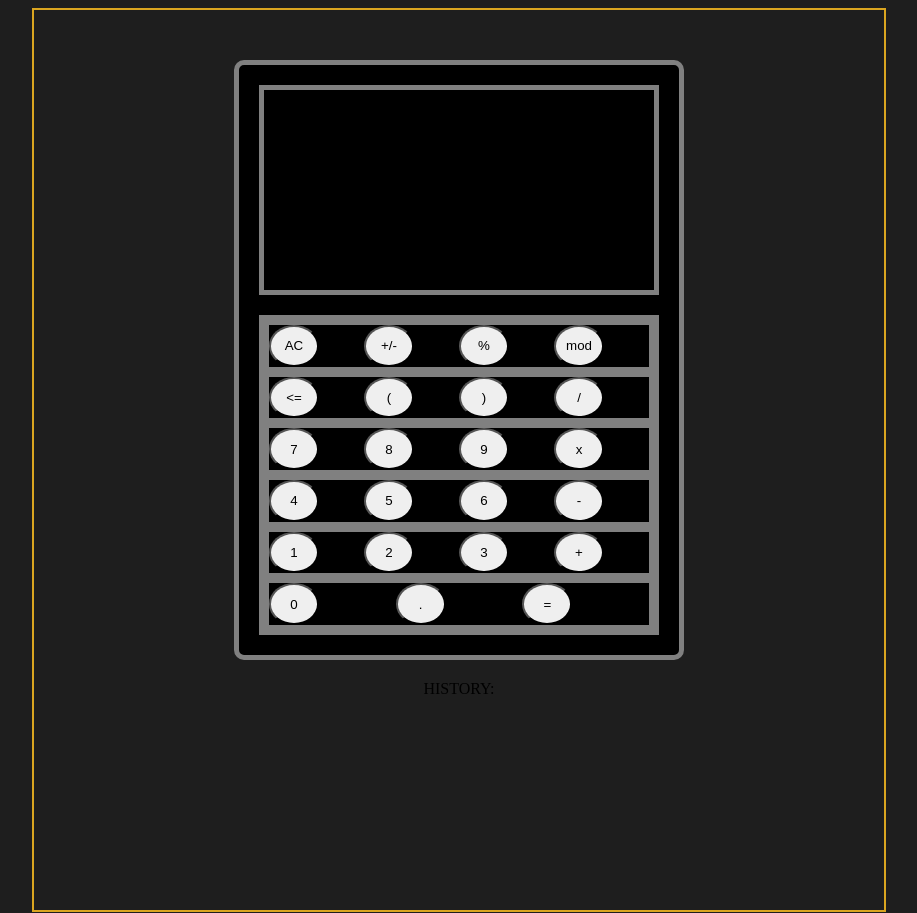
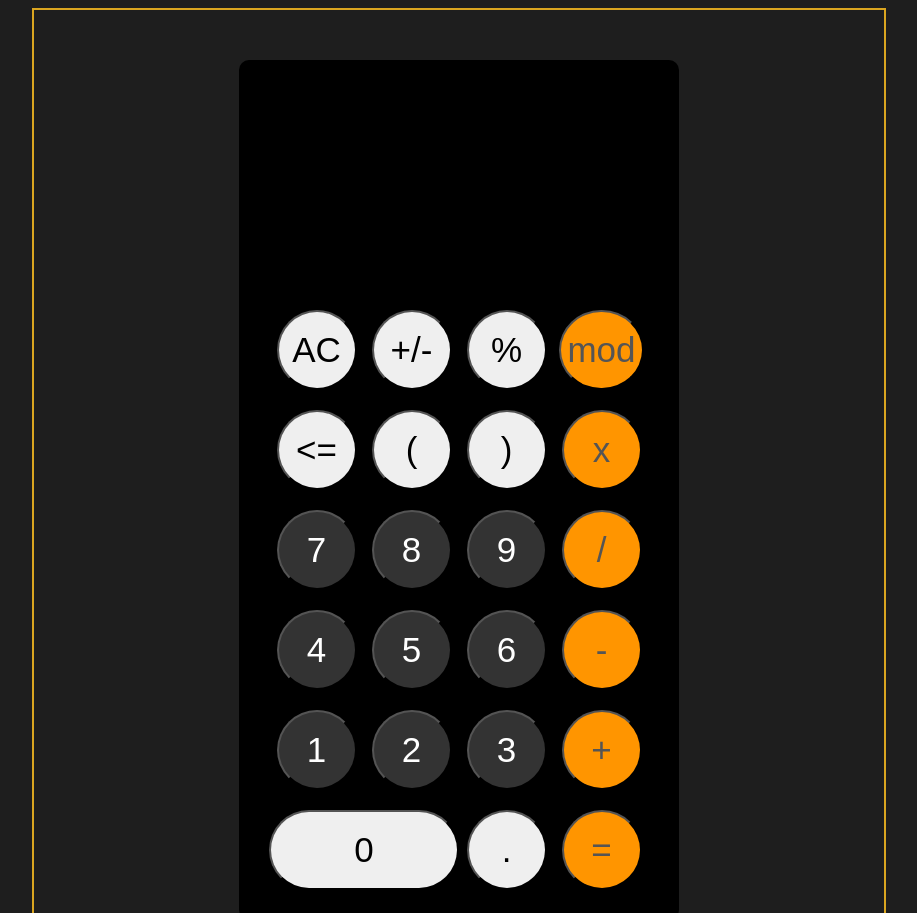
Before and after one commit to kalvinliang965/odin-simple-calculator, a plain HTML site: page dist/index.html in a window 1280 px wide. Shown: the top 913 px of the page, without its empty margins (181-1098 px from the left). Drawn offline with Linux system fonts and the light colour scheme.

Commit message:
add front end

```diff
--- a/dist/index.html
+++ b/dist/index.html
@@ -12,50 +12,50 @@
 
             <div class="calculator-body">
                 <div class="screen">
-
+                    <!-- 1+1+1+1+1+1 -->
                 </div>
 
                 <div class="options">
 
                     <ul class="row1">
-                        <li><button>AC</button></li>
-                        <li><button>+/-</button></li>
-                        <li><button>%</button></li>
-                        <li><button>mod</button></li>
+                        <li><button class="functions-button">AC</button></li>
+                        <li><button class="functions-button">+/-</button></li>
+                        <li><button class="functions-button">%</button></li>
+                        <li><button class="operation-button">mod</button></li>
                     </ul>
 
                     <ul class="row2">
-                        <li><button><=</button></li>
-                        <li><button>(</button></li>
-                        <li><button>)</button></li>
-                        <li><button>/</button></li>
+                        <li><button class="functions-button"><=</button></li>
+                        <li><button class="functions-button">(</button></li>
+                        <li><button class="functions-button">)</button></li>
+                        <li><button class="operation-button">x</button></li>
                     </ul>
 
                     <ul class="row3">
-                        <li><button>7</button></li>
-                        <li><button>8</button></li>
-                        <li><button>9</button></li>
-                        <li><button>x</button></li>
+                        <li><button class="number-button">7</button></li>
+                        <li><button class="number-button">8</button></li>
+                        <li><button class="number-button">9</button></li>
+                        <li><button class="operation-button">/</button></li>
                     </ul>
 
                     <ul class="row4">
-                        <li><button>4</button></li>
-                        <li><button>5</button></li>
-                        <li><button>6</button></li>
-                        <li><button>-</button></li>
+                        <li><button class="number-button">4</button></li>
+                        <li><button class="number-button">5</button></li>
+                        <li><button class="number-button">6</button></li>
+                        <li><button class="operation-button">-</button></li>
                     </ul>
 
                     <ul class="row5">
-                        <li><button>1</button></li>
-                        <li><button>2</button></li>
-                        <li><button>3</button></li>
-                        <li><button>+</button></li>
+                        <li><button class="number-button">1</button></li>
+                        <li><button class="number-button">2</button></li>
+                        <li><button class="number-button">3</button></li>
+                        <li><button class="operation-button">+</button></li>
                     </ul>
 
                     <ul class="row6">
                         <li><button id="zero">0</button></li>
                         <li><button>.</button></li>
-                        <li><button>=</button></li>
+                        <li><button class="operation-button">=</button></li>
                     </ul>
 
 
--- a/src/css/style.css
+++ b/src/css/style.css
@@ -24,7 +24,7 @@ body {
 .calculator-body {
     min-width: 400px;
     min-height: 550px;
-    border: 5px solid gray;
+    /* border: 5px solid gray; */
     border-radius: 10px;
     background-color: black;
     display: flex;
@@ -38,8 +38,14 @@ body {
     flex: 1;
     min-width: 200px;
     min-height: 200px;
-    border: 5px solid gray;
+    /* border: 5px solid gray; */
+    display: flex;
+    /* justify-content: flex-end;
+    align-items: flex-end; */
+    padding: 0px 25px;
     margin-bottom: 20px;
+    color: #ffffff;
+    font-size: 50px;
 }
 
 .options {
@@ -47,7 +53,7 @@ body {
     display: flex;
     flex-direction: column;
     min-width: 200px;
-    border: 5px solid gray;
+    /* border: 5px solid gray; */
 
 }
 
@@ -57,17 +63,46 @@ ul {
     padding: 0px;
     margin: 0px;
     list-style-type: none;
-    border: 5px solid gray;
+    /* border: 5px solid gray; */
+    margin: 10px;
+    justify-content: space-between;
 }
 
 li {
     flex: 1;
     display: flex;
+    display: flex;
+    justify-content: center;
+    align-items: center;
+    /* border: 5px solid gray; */
 }
 
 button {
-    flex: 1;
+    /* flex: 1; */
+    text-align: center;
+    /* flex-shrink: 0; */
     border-radius: 50%;
-    min-width: 50px;
-    max-width: 50px;
+    min-width: 80px;
+    min-height: 80px;
+    font-size: 35px;
 }
+
+#zero {
+    min-width: 190px;
+    border-radius: 80px;
+}
+
+.function-button {
+    background-color: #a5a5a5;
+    color: #000000;
+}
+
+.operation-button {
+    background-color: #ff9500;
+    color: #555555;
+}
+
+.number-button {
+    background-color: #333333;
+    color: #ffffff
+}
```
